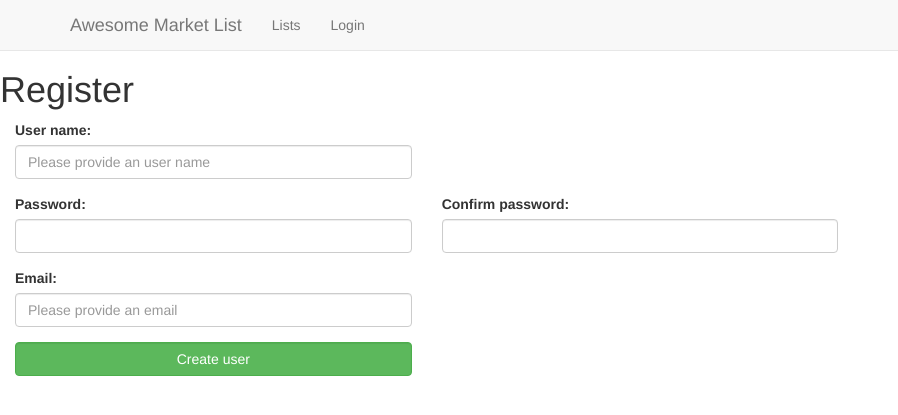
After one commit to rtorres90/super_market_list, a Django app: page //create_user/ in a window 1280 px wide. The commit adds this page. Shown: the top 415 px of the page, without its empty margins (0-898 px from the left). Run offline with Django 3.2, Linux system fonts and the light colour scheme; some libraries are stand-ins or nearby versions.

Commit message:
trying to create users

```diff
--- a/awesomemarketlist/awesomemarketlist/settings.py
+++ b/awesomemarketlist/awesomemarketlist/settings.py
@@ -26,7 +26,9 @@ SECRET_KEY = '_5xnrw9@f6eqac(0l!nb701(u6u4-$4)kuqwszk=nuaq=eivi1'
 DEBUG = True
 
 ALLOWED_HOSTS = [
-    "34.227.27.12"
+    "34.227.27.12",
+    "0.0.0.0",
+    "127.0.0.1"
     ]
 
 
--- a/awesomemarketlist/awesomemarketlist/urls.py
+++ b/awesomemarketlist/awesomemarketlist/urls.py
@@ -21,6 +21,7 @@ from lists import views
 urlpatterns = [
     url(r'^user/(\w+)/$', views.profile),
     url(r'^login/$', views.login_view),
+    url(r'^/create_user/$', views.create_user),
     url(r'^logout/$', views.logout_view),
     url(r'^admin/', admin.site.urls),
     url(r'^lists/', include('lists.urls')),
--- /dev/null
+++ b/awesomemarketlist/lists/templates/create_user.html
@@ -0,0 +1,45 @@
+{% extends 'base.html' %}
+{% load staticfiles %}
+
+{% block content %}
+<div class="container-fluid">
+  {% if error_message %}
+  <div class="row">
+      <h2>{{error_message}}</h2>
+  </div>
+  {% endif %}
+  <div class="row">
+      <h1>Register</h1>
+  </div>
+    <form action="." method='POST'>
+      {% csrf_token %}
+      <div class="row">
+        <div class="col-md-4 form-group">
+          <label for="username">User name: </label>
+          <input type="text" id="username" name="username" class="form-control" placeholder="Please provide an user name"/>
+        </div>
+      </div>
+      <div class="row">
+        <div class="col-md-4 form-group">
+          <label for="password">Password: </label>
+          <input type="password" id="password" name="password" class="form-control"/>
+        </div>
+        <div class="col-md-4 form-group">
+          <label for="password2">Confirm password: </label>
+          <input type="password" id="password2" name="password2" class="form-control"/>
+        </div>
+      </div>
+      <div class="row">
+        <div class="col-md-4 form-group">
+          <label for="email">Email: </label>
+          <input type="email" name=email placeholder="Please provide an email" class='form-control'/>
+        </div>
+      </div>
+      <div class="row">
+        <div class="col-md-4 form-group">
+          <input type="submit" value="Create user" class="form-control btn btn-success"/>
+        </div
+      </div>
+    </form>
+</div>
+{% endblock %}
--- a/awesomemarketlist/lists/templates/login.html
+++ b/awesomemarketlist/lists/templates/login.html
@@ -9,6 +9,6 @@
     <form method="post" action=".">
      {% csrf_token %}
      {{ form.as_p }}
-     <input type="submit" value="Submit" />
+     <input type="submit" value="Enter" />
 </form>
 {% endblock %}
--- a/awesomemarketlist/lists/views.py
+++ b/awesomemarketlist/lists/views.py
@@ -86,8 +86,11 @@ def login_view(request):
                     return HttpResponseRedirect('/')
         return render(request, 'login.html', {'form': form, 'error_message': 'Wrong username or password'})
     else:
-        form = LoginForm()
-        return render(request, 'login.html', {'form': form})
+        return redirect_to_login(request)
+
+def redirect_to_login(request):
+    form = LoginForm()
+    return render(request, 'login.html', {'form': form})
 
 def logout_view(request):
     logout(request)
@@ -116,3 +119,21 @@ def save_item(request):
         item_to_update.save()
 
     return HttpResponse("""{"item_id": %s}""" % item_id)
+
+def create_user(request):
+    print 'entering!'
+    if request.method is "POST":
+        print "post!"
+        new_username = request.POST['username']
+        new_password = request.POST['password']
+        new_email = request.POST['email']
+
+        new_user = User.objects.create_user(username=new_username,
+                                            password=new_password,
+                                            email=new_email)
+        new_user.save()
+
+        return redirect_to_login(request)
+    else:
+        print "other jeje"
+        return render(request, 'create_user.html')
```
Also changed, not shown: awesomemarketlist/db.sqlite3, 2 other files.
